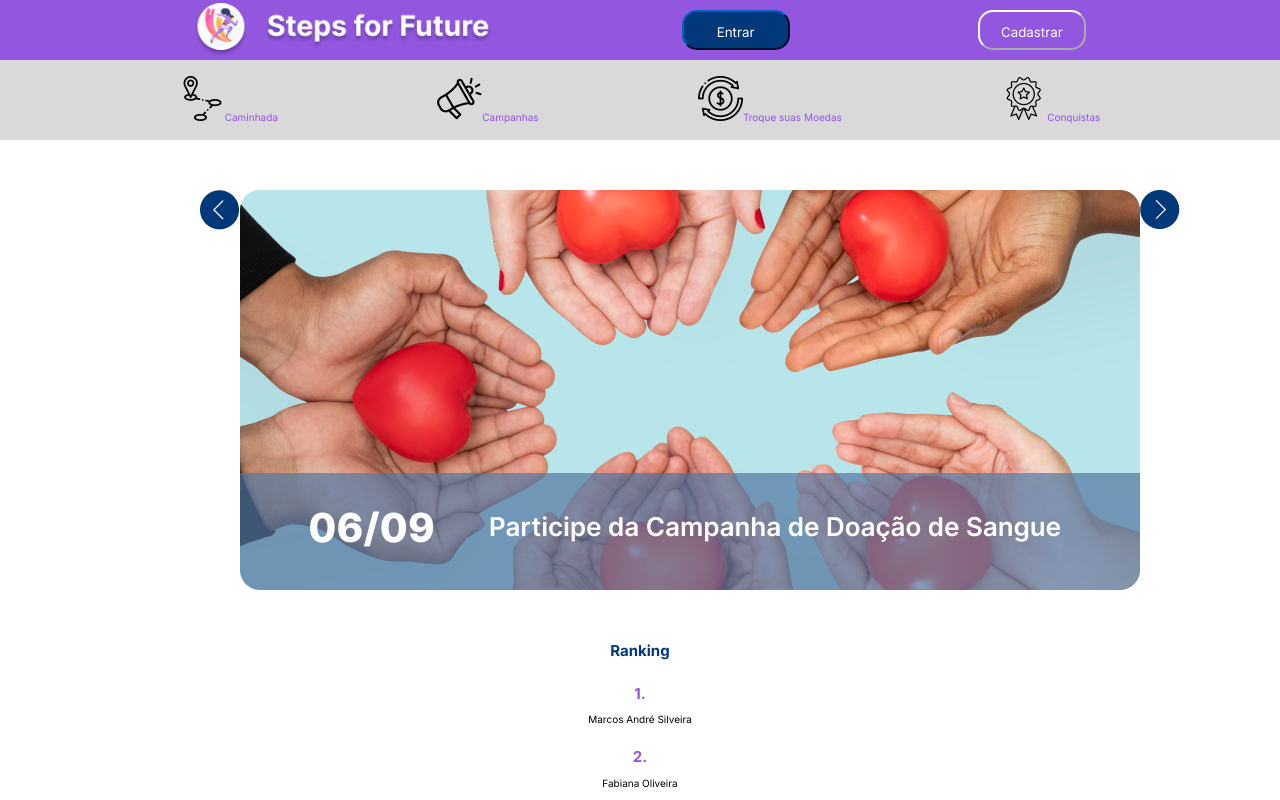
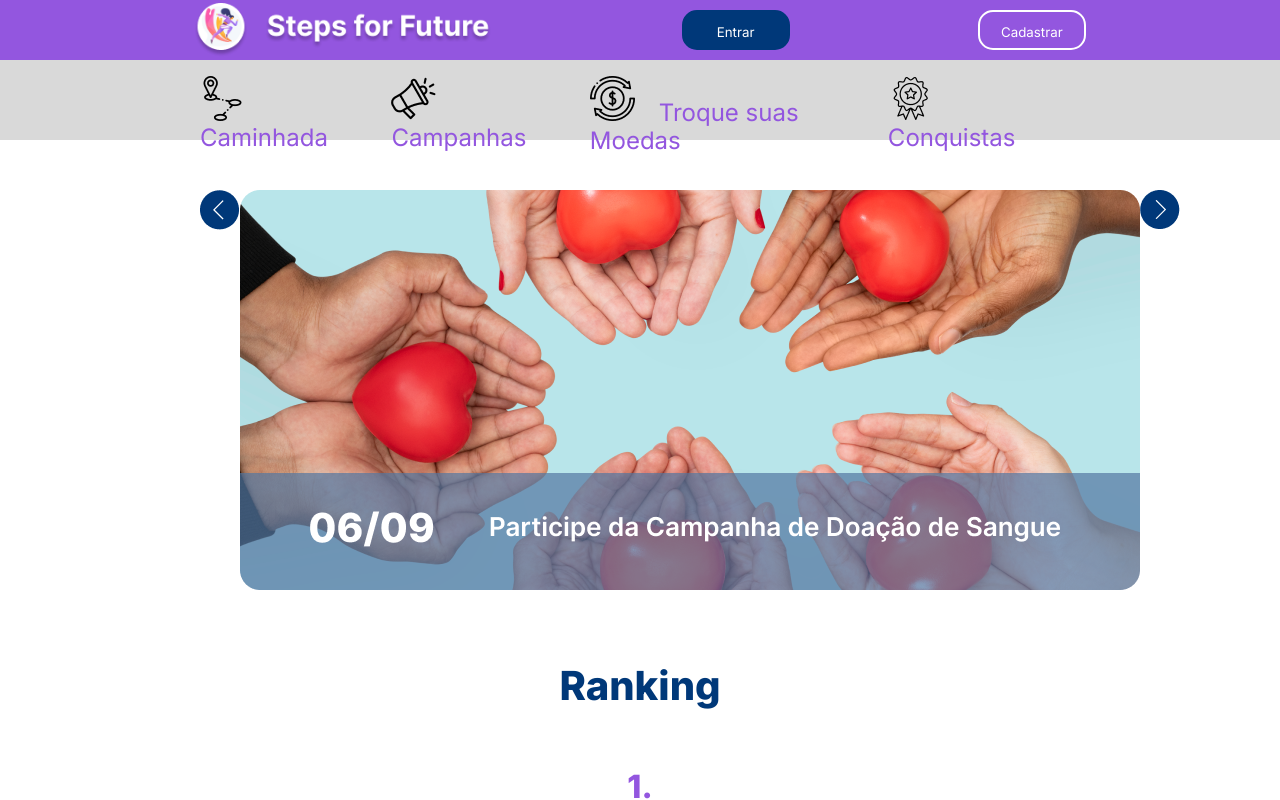
Before and after one commit to linesayuri/Fase02-Atividade12, a React (Create React App) app: page / in a window 1280 px wide. Shown: the top 800 px of the page. Built offline with nearby package versions, Linux system fonts and the light colour scheme.

Commit message:
ajustes flex

```diff
--- a/src/common-components/ButtonLink/ButtonLink.js
+++ b/src/common-components/ButtonLink/ButtonLink.js
@@ -8,7 +8,7 @@ import {
 
 export const ButtonLink = styled.a`
 font-family: ${FontFamilies.PRIMARY};
-font-size: ${FontSizes.THREE}
+font-size: ${FontSizes.THREE};
 font-weight: ${FontWeights.REGULAR};
 color: ${Colors.PURPLE};
 cursor: pointer;
--- a/src/common-components/HeadingOne/HeadingOne.js
+++ b/src/common-components/HeadingOne/HeadingOne.js
@@ -8,7 +8,7 @@ import {
 
 export const HeadingOne = styled.h1`
 font-family: ${FontFamilies.PRIMARY};
-font-size: ${FontSizes.FIVE}
+font-size: ${FontSizes.FIVE};
 font-weight: ${FontWeights.EXTRABOLD};
 color: ${Colors.DARKBLUE};
 
--- a/src/common-components/HeadingTwo/HeadingTwo.js
+++ b/src/common-components/HeadingTwo/HeadingTwo.js
@@ -8,7 +8,7 @@ import {
 
 export const HeadingTwo = styled.h2`
 font-family: ${FontFamilies.PRIMARY};
-font-size: ${FontSizes.FOUR}
+font-size: ${FontSizes.FOUR};
 font-weight: ${FontWeights.EXTRABOLD};
 color: ${Colors.PURPLE};
 
--- a/src/common-components/MenuOne/MenuOne.js
+++ b/src/common-components/MenuOne/MenuOne.js
@@ -17,8 +17,8 @@ export const MenuWrapper = styled.menu`
   display: flex;
   justify-content: space-around;
   align-itens: center;
-  padding-left: ${Spaces.ELEVEN};
-  padding-right: ${Spaces.ELEVEN};
+  padding-left: ${Spaces.TWELVE};
+  padding-right: ${Spaces.TWELVE};
   padding-top: ${Spaces.TWO};
   cursor: pointer;
   margin-top: ${Spaces.NONE};
@@ -29,6 +29,7 @@ const IconCaminhada = styled.img.attrs({
   alt: 'Caminhada"',
 })`
   height: 45px;
+  padding-right: ${Spaces.THREE};
 `;
 
 const IconCampanhas = styled.img.attrs({
@@ -36,6 +37,7 @@ const IconCampanhas = styled.img.attrs({
   alt: 'Campanhas"',
 })`
   height: 45px;
+  padding-right: ${Spaces.THREE};
 `;
 
 const IconTroquesuasmoedas = styled.img.attrs({
@@ -43,6 +45,7 @@ const IconTroquesuasmoedas = styled.img.attrs({
   alt: 'Troque suas moedas"',
 })`
   height: 45px;
+  padding-right: ${Spaces.THREE};
 `;
 
 const IconConquistas = styled.img.attrs({
@@ -50,6 +53,7 @@ const IconConquistas = styled.img.attrs({
   alt: 'Conquistas"',
 })`
   height: 45px;
+  padding-right: ${Spaces.THREE};
 `;
 
 export function MenuOne() {
--- a/src/common-components/TextOne/TextOne.js
+++ b/src/common-components/TextOne/TextOne.js
@@ -8,7 +8,7 @@ import {
 
 export const TextOne = styled.p`
 font-family: ${FontFamilies.PRIMARY};
-font-size: ${FontSizes.THREE}
+font-size: ${FontSizes.THREE};
 font-weight: ${FontWeights.REGULAR};
 color: ${Colors.BLACK};
 
--- a/src/common-components/button/Button.js
+++ b/src/common-components/button/Button.js
@@ -10,6 +10,7 @@ import {
 
 export const Button = styled.button`
 border-radius: ${BorderRadiuses.ONE};
+border-style: solid;
 border-color: ${(props) => (props.ghost ? Colors.WHITE : Colors.DARKBLUE)};
 width: 10%;
 height: 40px;
@@ -23,7 +24,7 @@ cursor: pointer;
 
 &: hover {
 background-color: ${Colors.WHITE};
-color: ${Colors.PURPLE};
+color: ${(props) => (props.ghost ? Colors.PURPLE : Colors.DARKBLUE)};
 }
 
 `;
--- a/src/shared/DesignTokens.js
+++ b/src/shared/DesignTokens.js
@@ -36,7 +36,7 @@ export const Spaces = {
     THREE: '24px',
     FOUR: '32px',
     FIVE: '40px',
-    SOX: '48px',
+    SIX: '48px',
     SEVEN: '56px',
     EIGHT: '64px',
     NINE: '72px',
```
